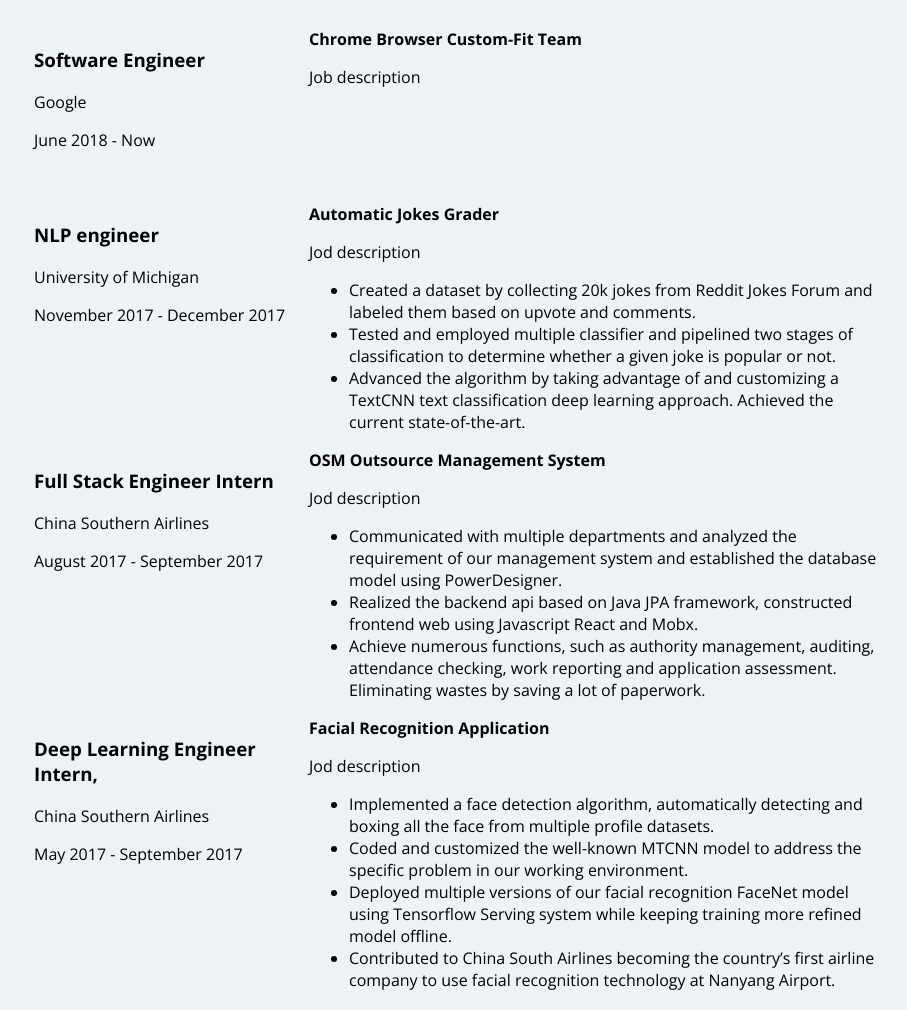
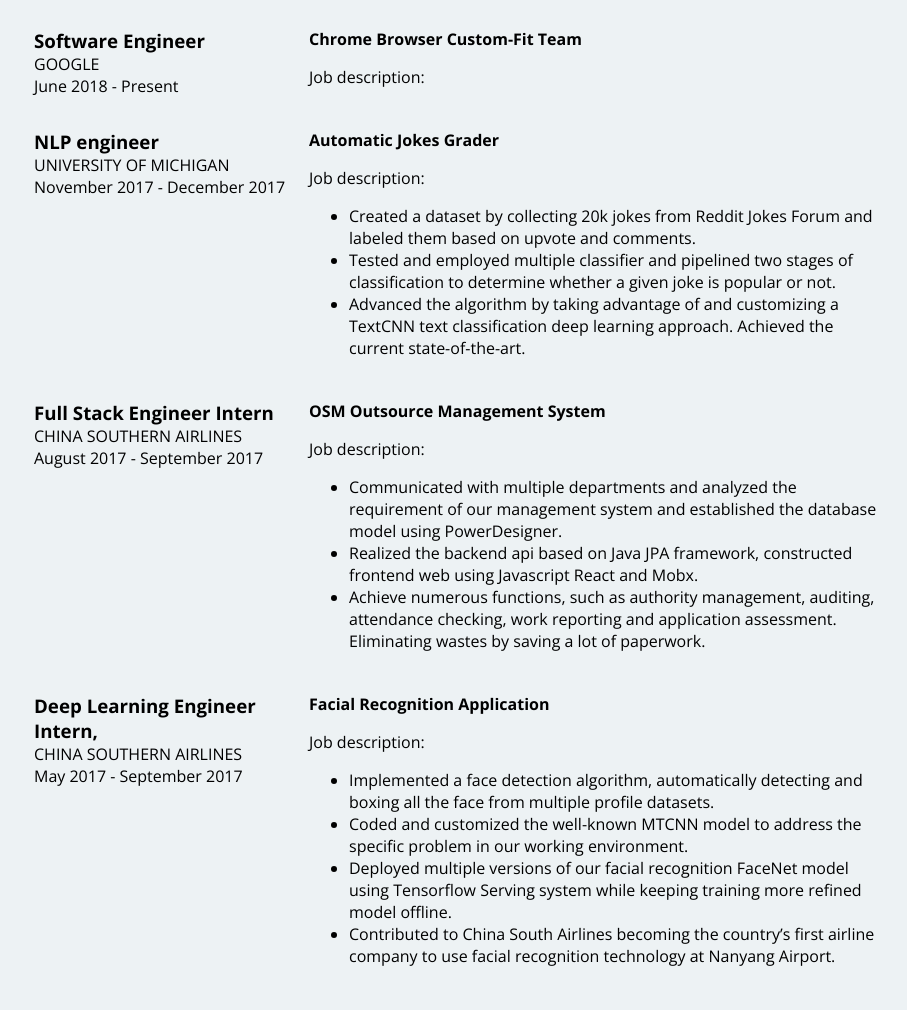
Before and after one commit to aswl01/aswl01.github.io, a plain HTML site: page index.html in a window 1280 px wide. Shown: the part 520-1530 px from the top of the page, without its empty margins (181-1088 px from the left). Drawn offline with nearby package versions, Linux system fonts and the light colour scheme.

Commit message:
Refine index.html

```diff
--- a/css/styles.css
+++ b/css/styles.css
@@ -33,6 +33,10 @@ h2 {
 	margin-top: 0;
 }
 
+h3 {
+	margin: 0;
+}
+
 a {
 	color: #EF233C;
 }
@@ -51,14 +55,16 @@ a:hover {
 .col-narrow {
 	width: 30%;
 	float: left;
-	min-height: 175px;
 }
 
 .col-wide {
 	width: 70%;
 	float: left;
 	padding-left: 20px;
-	min-height: 175px;
+}
+
+.uppercase {
+	text-transform: uppercase;
 }
 
 /* --- Header and Footer --- */
@@ -97,8 +103,23 @@ footer {
 	background: #EDF2F4;
 }
 
+h3 ~ p {
+	margin: 0;
+}
+
+.job-description {
+	margin-bottom: 25px;
+}
+
+.job-description strong:first-of-type {
+	margin-top: 0;
+}
 
 /* --- Education --- */
 .education {
 	background: #8D99AE;
 }
+
+p + h3 {
+	margin-top: 30px;
+}
--- a/index.html
+++ b/index.html
@@ -34,16 +34,16 @@
 
 
                     <h3>Software Engineer</h3>
-                    <p>Google</p>
-                    <p>June 2018 - Now</p>
+                    <p class="uppercase">Google</p>
+                    <p>June 2018 - Present</p>
                 </div>
 
-                <div class="col-wide">
+                <div class="col-wide job-description">
                     <!-- Add as many paragraphs as you need. -->
                     <strong>Chrome Browser Custom-Fit Team</strong>
 
                     <!-- This list can be deleted if you don't want to use it. -->
-                    <p>Job description</p>
+                    <p>Job description:</p>
                     <!-- <ul>
                         <li>Created...</li>
                         <li>Lead...</li>
@@ -56,16 +56,16 @@
 
 
                     <h3>NLP engineer</h3>
-                    <p>University of Michigan</p>
+                    <p class="uppercase">University of Michigan</p>
                     <p>November 2017 - December 2017</p>
                 </div>
 
-                <div class="col-wide">
+                <div class="col-wide job-description"">
                     <!-- Add as many paragraphs as you need. -->
                     <strong>Automatic Jokes Grader</strong>
 
                     <!-- This list can be deleted if you don't want to use it. -->
-                    <p>Jod description</p>
+                    <p>Job description:</p>
                     <ul>
                         <li>Created a dataset by collecting 20k jokes from Reddit Jokes Forum and labeled them based on upvote and comments.</li>
                         <li>Tested and employed multiple classifier and pipelined two stages of classification to determine whether a given joke is popular or not. </li>
@@ -78,16 +78,16 @@
 
 
                     <h3>Full Stack Engineer Intern</h3>
-                    <p>China Southern Airlines</p>
+                    <p class="uppercase">China Southern Airlines</p>
                     <p>August 2017 - September 2017</p>
                 </div>
 
-                <div class="col-wide">
+                <div class="col-wide job-description">
                     <!-- Add as many paragraphs as you need. -->
                     <strong>OSM Outsource Management System</strong>
 
                     <!-- This list can be deleted if you don't want to use it. -->
-                    <p>Jod description</p>
+                    <p>Job description:</p>
                     <ul>
                         <li>Communicated with multiple departments and analyzed the requirement of our management system and established the database model using PowerDesigner.</li>
                         <li>Realized the backend api based on Java JPA framework, constructed frontend web using Javascript React and Mobx.</li>
@@ -100,16 +100,16 @@
 
 
                     <h3>Deep Learning Engineer Intern, </h3>
-                    <p>China Southern Airlines</p>
+                    <p class="uppercase">China Southern Airlines</p>
                     <p>May 2017 - September 2017</p>
                 </div>
 
-                <div class="col-wide">
+                <div class="col-wide job-description">
                     <!-- Add as many paragraphs as you need. -->
                     <strong>Facial Recognition Application</strong>
 
                     <!-- This list can be deleted if you don't want to use it. -->
-                    <p>Jod description</p>
+                    <p>Job description:</p>
                     <ul>
                         <li>Implemented a face detection algorithm, automatically detecting and boxing all the face from multiple profile datasets.</li>
                         <li>Coded and customized the well-known MTCNN model to address the specific problem in our working environment.</li>
@@ -137,8 +137,6 @@
 
                 <p>Course: Web Database Information system, Database Management Systems, Compute Vision, Machine Learning, Advanced in Artificial Intelligent, Matrix Methods for Signal Processing, Probability and Random Processes etc.</p>
                 <!-- End of school details. -->
-
-                <h2 style="margin-top: 60px">Education</h2>
 
                 <!-- School details: copy this whole block to add more schools. -->
                 <h3>South China Agricultural University, June 2016</h3>
```
